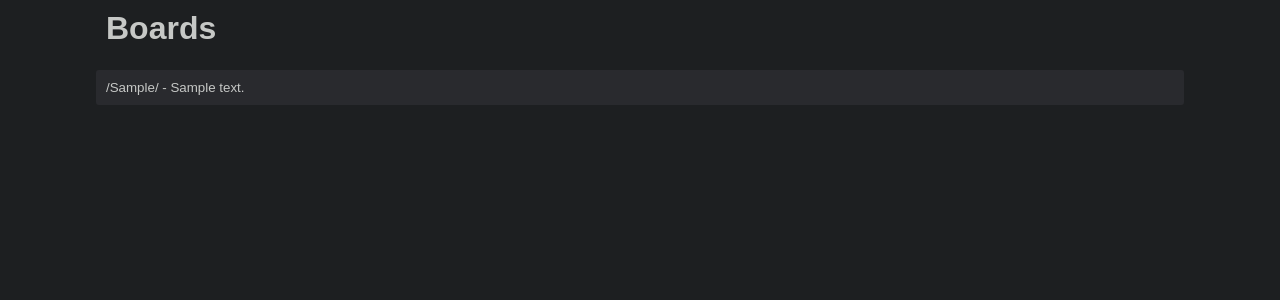
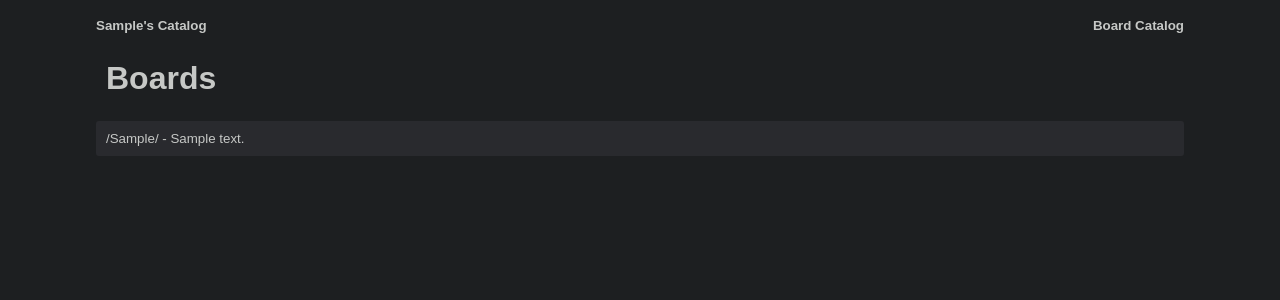
Before and after one commit to baronrustamov/Lamendo, a Flask app: template app/templates/home.html in a window 1280 px wide. Shown: the top 300 px of the page. Run offline with Flask 2, Linux system fonts and the light colour scheme; the template is opened without the code that fills it: most values are stand-ins (such as "Sample title", 1, 10 or a date in 2020); parts of the project's set-up code (start-up, migrations or seed data) failed here and were passed over; some libraries are stand-ins or nearby versions.

Commit message:
feat: nav template

```diff
--- a/app/api.py
+++ b/app/api.py
@@ -7,7 +7,7 @@ from db import get_db, query_db
 from utils import get_file_ext, get_filename_uid_from_img, make_date, make_none
 
 
-# Dot notation > dictionary syntax for Jinja templates
+# NamedTuples because dot notation > dictionary syntax for Jinja templates
 class Board(NamedTuple):
     board_id: int
     board_acronym: str
--- a/app/static/css/index.css
+++ b/app/static/css/index.css
@@ -97,6 +97,11 @@ a:visited{
     color: #c6c8c6;
 }
 
+.nav{
+    display: flex;
+    justify-content: space-between;
+}
+
 img {
     padding-right: 10px;
     padding-top: 0px;
--- a/app/templates/board.html
+++ b/app/templates/board.html
@@ -3,7 +3,6 @@
 
 {% block body %}
 
-<h4><a href="{{url_for('home')}}">Go to list of boards</a></h4>
 <h2 class="title">{{board_acronym}}</h2>
 <div class="postform">
   <h3>Create Post</h3>
--- a/app/templates/layout.html
+++ b/app/templates/layout.html
@@ -12,6 +12,7 @@
   <body>
     <div>
       {% include 'flash.html' %}
+      {% include 'nav.html' %}
       {% block body %}{% endblock %}
     </div>
   </body>
--- /dev/null
+++ b/app/templates/nav.html
@@ -0,0 +1,10 @@
+{% if request.path != url_for('home') %}
+<div class="nav">
+  {% if post %}
+  <h4><a href="{{url_for('board_catalog', board_acronym=board_acronym)}}">{{board_acronym}}'s Catalog</a></h4>
+  {% else %}
+  <div></div>
+  {% endif %}
+  <h4><a href="{{url_for('home')}}">Board Catalog</a></h4>
+</div>
+{% endif %}
--- a/app/templates/post.html
+++ b/app/templates/post.html
@@ -3,9 +3,10 @@
 
 {% block body %}
 
-<h4><a href="{{url_for('board_catalog', board_acronym=board_acronym)}}">Go to {{board_acronym}}'s catalog</a></h4>
-
 <h3>Post</h3>
+<div class="metadata">
+  <button class="metabutton" report="" report_url="/{{board_acronym}}/{{post.post_id}}/report">>></button>
+</div>
 {{ macros.metadata(post) }}
 <div class="metadata">
   <button class="metabutton" reply_to_post="" reply_url="/{{board_acronym}}/{{post.post_id}}/reply">reply</button>
```
